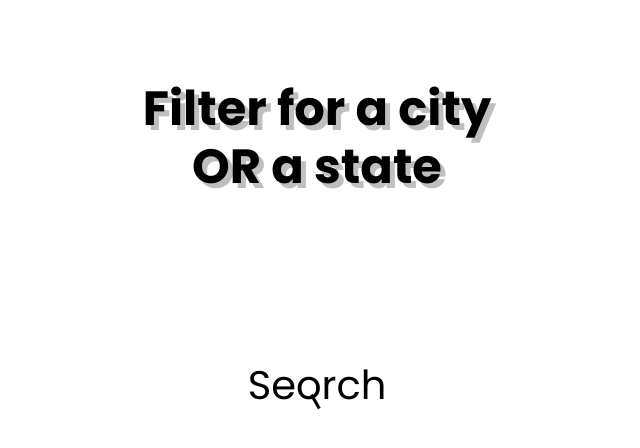
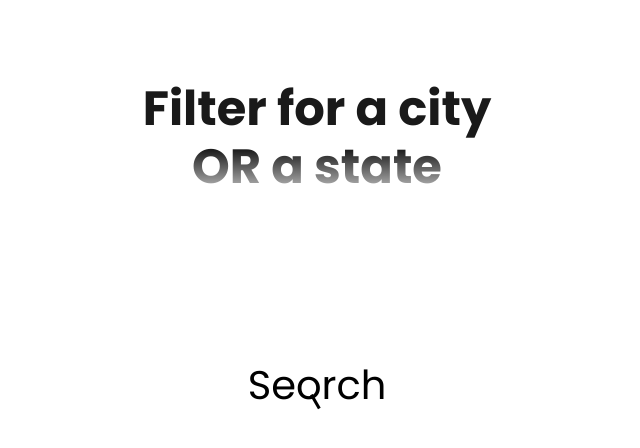
Before and after one commit to Beginneraboutlife116/JS30-06-Ajax-typed-head, a plain HTML site: page index.html in a window 1280 px wide. Shown: the whole page, without its empty margins (323-963 px from the left). Drawn offline with Linux system fonts and the light colour scheme; no server answers.

Commit message:
increase style on title

```diff
--- a/style.css
+++ b/style.css
@@ -99,7 +99,9 @@ html {
   font-size: 3rem;
   line-height: 1.2;
   text-align: center;
-  text-shadow: 5px 5px hsla(0, 0%, 50%, .5);
+  color: transparent;
+  background-image: linear-gradient(180deg, hsl(0, 0%, 10%) 60%, hsl(0, 0%, 80%));
+  background-clip: text;
 }
 
 .search {
```
